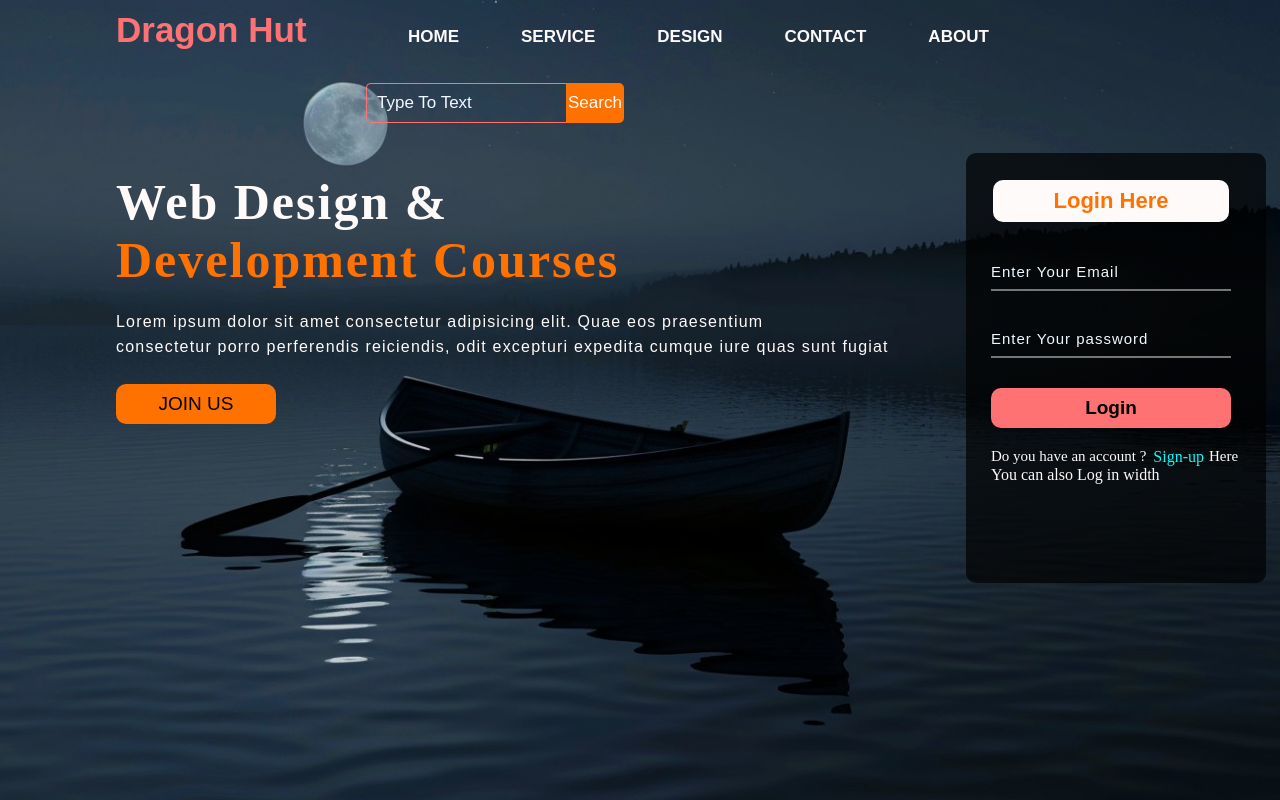
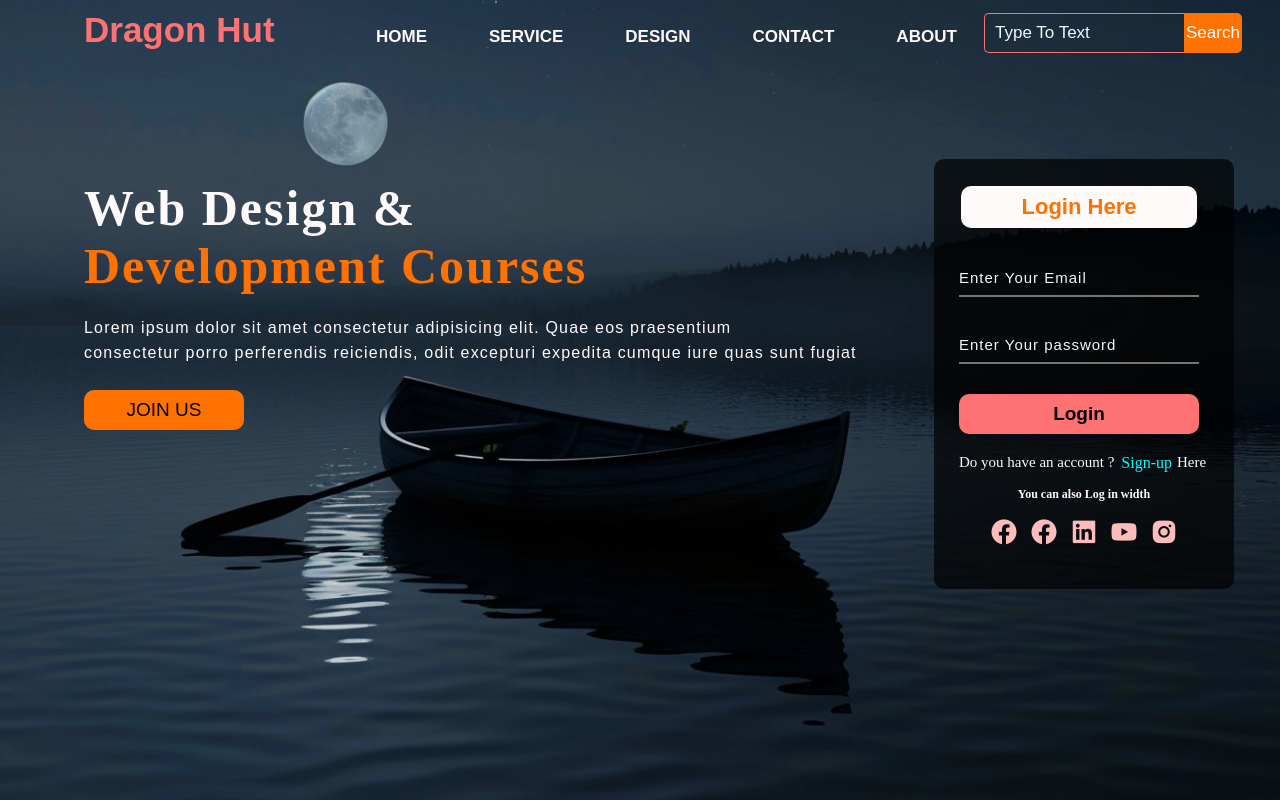
Before and after one commit to anishossen/Dragon-Hut, a plain HTML site: page index.html in a window 1280 px wide. Drawn offline with nearby package versions, Linux system fonts and the light colour scheme.

Commit message:
added last code

```diff
--- a/index.html
+++ b/index.html
@@ -4,6 +4,7 @@
     <meta charset="UTF-8">
     <meta name="viewport" content="width=device-width, initial-scale=1.0">
     <title>Dragon Hut Academy</title>
+    <link href='https://unpkg.com/boxicons@2.1.4/css/boxicons.min.css' rel='stylesheet'>
     <link rel="stylesheet" href="style.css">
 </head>
 <body>
@@ -42,12 +43,15 @@
                  <div class="question"><p>Do you have an account ?</p>
                  <a href="#">Sign-up</a><Span>Here</Span></div>
                  <p class="liw">You can also Log in width</p>
-                 <ul>
-                    <li><a href="Facebook.com"></a></li>
-                    <li><a href="Linkedin.com"></a></li>
-                    <li><a href="Youtube.com"></a></li>
-                    <li><a href="instagram.com"></a></li>
-                 </ul>
+                 <div class="social-icon">
+                    <ul>
+                        <a href="Facebook.com"><i class='bx bxl-facebook-circle'></i></a>
+                        <a href="Facebook.com"><i class='bx bxl-facebook-circle'></i></a>
+                        <a href="Linkedin.com"><i class='bx bxl-linkedin-square' ></i></a>
+                        <a href="Youtube.com"><i class='bx bxl-youtube' ></i></a>
+                        <a href="instagram.com"><i class='bx bxl-instagram-alt' ></i></a>
+                     </ul>
+                 </div>
             </div>
         </div>
     </div>
--- a/style.css
+++ b/style.css
@@ -10,7 +10,7 @@
     height: 100vh;
 }
 .navbar{
-    width: 85%;
+    width: 90%;
     height: 75px;
     margin: auto;
 }
@@ -52,7 +52,7 @@ ul li a{
     transition: 0.4s ease-in-out;
 }
 ul li a:hover{
-    color: #ff7274;
+    color: #e502fa;
 }
 .search-bar{
      width: 230px;
@@ -93,7 +93,7 @@ ul li a:hover{
     outline: none;
 }
 .content{
-    width: 85%;
+    width: 90%;
     height: auto;
     margin: auto;
     color: #fffafa;
@@ -219,3 +219,32 @@ ul li a:hover{
     font-size: 15px;
     color: #fffafa;
 }
+.liw{
+    font-size: 12px;
+    margin-top: 15px;
+    text-align: center;
+    font-weight: bold;
+}
+/* icon items  */
+
+.social-icon{
+    margin-top: 10px;
+}
+.social-icon ul{
+    margin-left: 20px;
+}
+.social-icon a{
+    text-decoration: none;
+    color: #fffafa;
+}
+.social-icon i{
+    color: #fdbbbb;
+    font-size: 30px;
+    padding-left: 10px;
+    padding-top: 5px;
+    align-items: center;
+    transition: 0.4s ease;
+}
+.social-icon i:hover{
+    color: aqua;
+}
```
